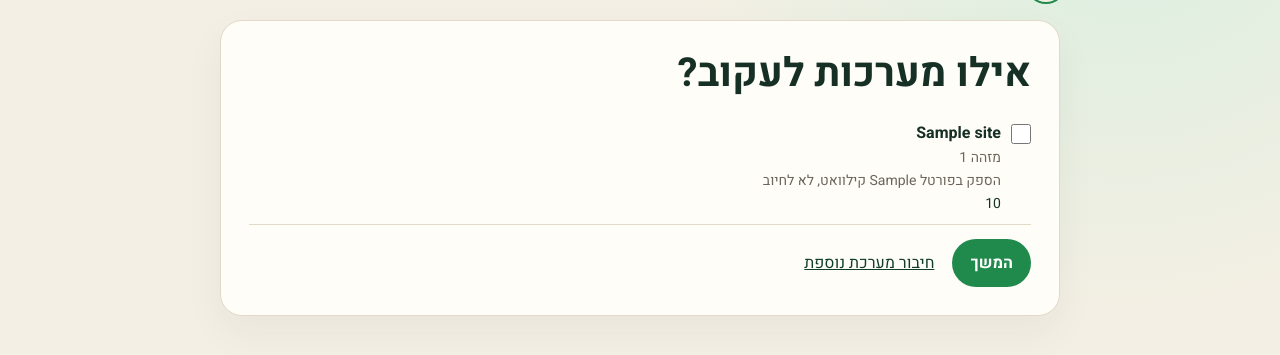
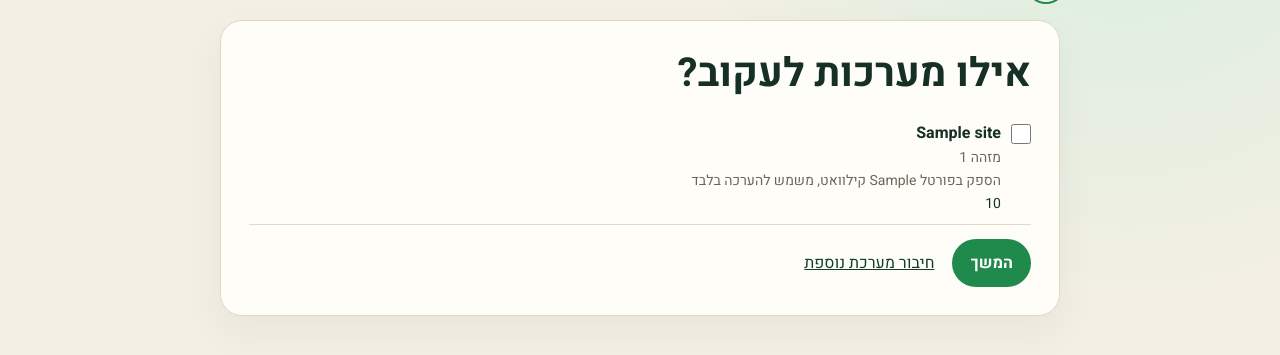
Before and after one commit to OfirAmir/solya, a FastAPI app: template src/solya/web/templates/sites.html in a window 1280 px wide. Shown: the part 60-415 px from the top of the page. Run offline with FastAPI, Linux system fonts and the light colour scheme; the template is opened without the code that fills it: most values are stand-ins (such as "Sample title", 1, 10 or a date in 2020); parts of the project's set-up code (start-up, migrations or seed data) failed here and were passed over.

Commit message:
fix(web): site picker says the portal kW is for the estimate only (Q9)
Co-Authored-By: Claude Opus 5.5 <noreply@anthropic.com>
Claude-Session: https://claude.ai/code/session_01LfmQGemEQNsNQ165s1NoJr

```diff
--- a/src/solya/web/templates/sites.html
+++ b/src/solya/web/templates/sites.html
@@ -16,7 +16,7 @@
           <span>
             <strong>{{ site.name }}</strong>
             <span class="note">מזהה <bdi>{{ site.id }}</bdi></span>
-            {% if site.portal_kw is not none %}<span class="note">הספק בפורטל <bdi>{{ site.portal_kw }}</bdi> קילוואט, לא לחיוב</span>{% endif %}
+            {% if site.portal_kw is not none %}<span class="note">הספק בפורטל <bdi>{{ site.portal_kw }}</bdi> קילוואט, משמש להערכה בלבד</span>{% endif %}
             <span class="price">{{ site.price }}</span>
           </span>
         </label>
```
